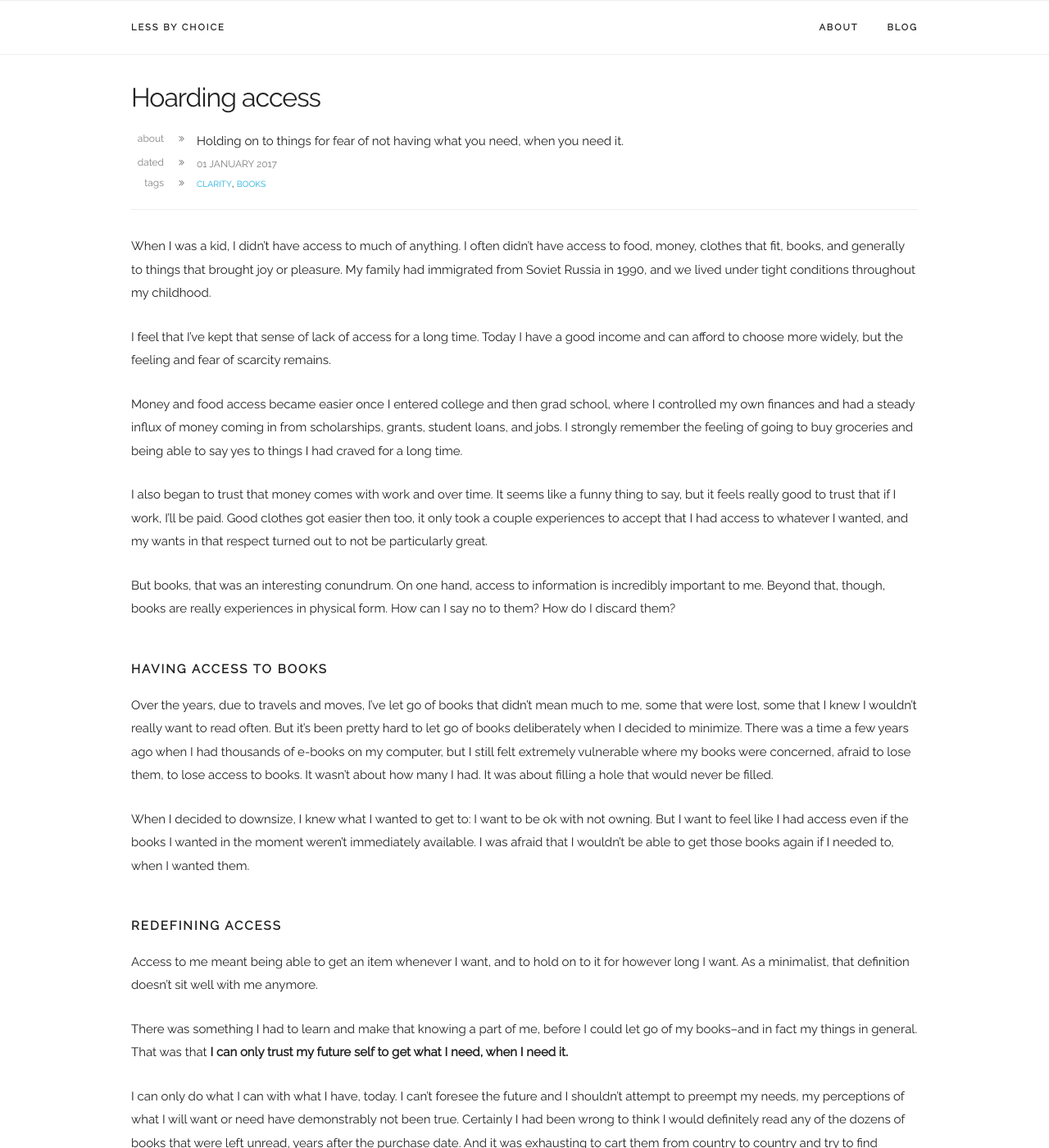
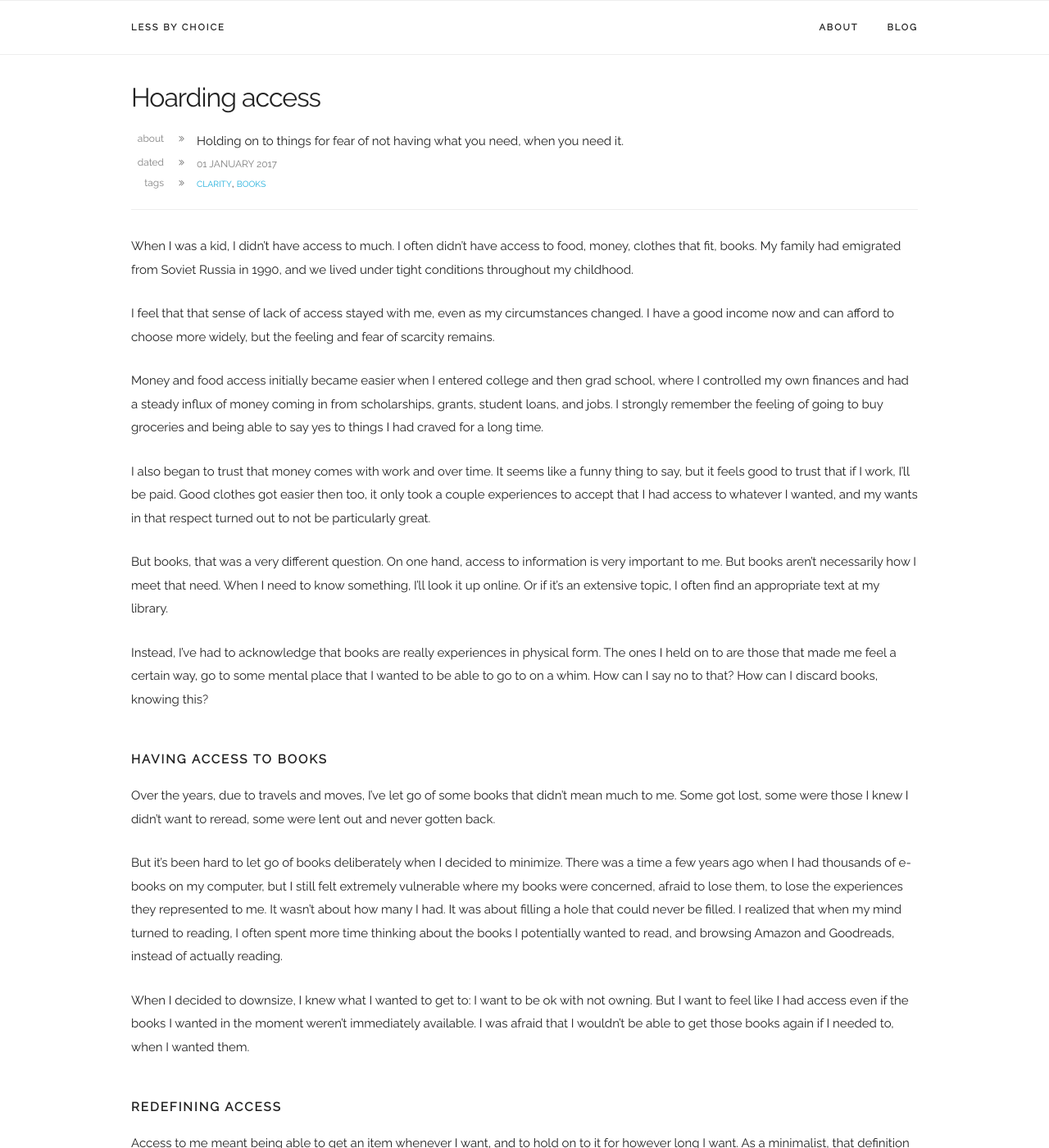
Before and after one commit to mindplace/less-by-choice, a Jekyll site: the page built from _posts/2017-01-01-hoarding-access.md, in a window 1280 px wide and 1400 px high. Shown: the whole window at 82% size. Built offline with Jekyll 4.4.1, drawn with Linux system fonts in a browser that asks for light colours; comment, search, counter and statistics services are not loaded; some of the changed text lies outside the part shown.

Commit message:
clean up post

```diff
--- a/_posts/2017-01-01-hoarding-access.md
+++ b/_posts/2017-01-01-hoarding-access.md
@@ -7,19 +7,23 @@
 takeaway: ["What are the things you are afraid to let go of because you are afraid of losing access?"]
 ---
 
-When I was a kid, I didn't have access to much of anything. I often didn't have access to food, money, clothes that fit, books, and generally to things that brought joy or pleasure. My family had immigrated from Soviet Russia in 1990, and we lived under tight conditions throughout my childhood.
+When I was a kid, I didn't have access to much. I often didn't have access to food, money, clothes that fit, books. My family had emigrated from Soviet Russia in 1990, and we lived under tight conditions throughout my childhood.
 
-I feel that I've kept that sense of lack of access for a long time. Today I have a good income and can afford to choose more widely, but the feeling and fear of scarcity remains.
+I feel that that sense of lack of access stayed with me, even as my circumstances changed. I have a good income now and can afford to choose more widely, but the feeling and fear of scarcity remains.
 
-Money and food access became easier once I entered college and then grad school, where I controlled my own finances and had a steady influx of money coming in from scholarships, grants, student loans, and jobs. I strongly remember the feeling of going to buy groceries and being able to say yes to things I had craved for a long time.
+Money and food access initially became easier when I entered college and then grad school, where I controlled my own finances and had a steady influx of money coming in from scholarships, grants, student loans, and jobs. I strongly remember the feeling of going to buy groceries and being able to say yes to things I had craved for a long time.
 
-I also began to trust that money comes with work and over time. It seems like a funny thing to say, but it feels really good to trust that if I work, I'll be paid. Good clothes got easier then too, it only took a couple experiences to accept that I had access to whatever I wanted, and my wants in that respect turned out to not be particularly great.
+I also began to trust that money comes with work and over time. It seems like a funny thing to say, but it feels good to trust that if I work, I'll be paid. Good clothes got easier then too, it only took a couple experiences to accept that I had access to whatever I wanted, and my wants in that respect turned out to not be particularly great.
 
-But books, that was an interesting conundrum. On one hand, access to information is incredibly important to me. Beyond that, though, books are really experiences in physical form. How can I say no to them? How do I discard them?
+But books, that was a very different question. On one hand, access to information is very important to me. But books aren't necessarily how I meet that need. When I need to know something, I'll look it up online. Or if it's an extensive topic, I often find an appropriate text at my library.
+
+Instead, I've had to acknowledge that books are really experiences in physical form. The ones I held on to are those that made me feel a certain way, go to some mental place that I wanted to be able to go to on a whim. How can I say no to that? How can I discard books, knowing this?
 
 <h2 class="header small-header">having access to books</h2>
 
-Over the years, due to travels and moves, I've let go of books that didn't mean much to me, some that were lost, some that I knew I wouldn't really want to read often. But it's been pretty hard to let go of books deliberately when I decided to minimize. There was a time a few years ago when I had thousands of e-books on my computer, but I still felt extremely vulnerable where my books were concerned, afraid to lose them, to lose access to books. It wasn't about how many I had. It was about filling a hole that would never be filled.
+Over the years, due to travels and moves, I've let go of some books that didn't mean much to me. Some got lost, some were those I knew I didn't want to reread, some were lent out and never gotten back.
+
+But it's been hard to let go of books deliberately when I decided to minimize. There was a time a few years ago when I had thousands of e-books on my computer, but I still felt extremely vulnerable where my books were concerned, afraid to lose them, to lose the experiences they represented to me. It wasn't about how many I had. It was about filling a hole that could never be filled. I realized that when my mind turned to reading, I often spent more time thinking about the books I potentially wanted to read, and browsing Amazon and Goodreads, instead of actually reading.
 
 When I decided to downsize, I knew what I wanted to get to: I want to be ok with not owning. But I want to feel like I had access even if the books I wanted in the moment weren't immediately available. I was afraid that I wouldn't be able to get those books again if I needed to, when I wanted them.
 
@@ -27,10 +31,18 @@
 
 Access to me meant being able to get an item whenever I want, and to hold on to it for however long I want. As a minimalist, that definition doesn't sit well with me anymore.
 
-There was something I had to learn and make that knowing a part of me, before I could let go of my books--and in fact my things in general. That was that **I can only trust my future self to get what I need, when I need it.**
+There was something I had to learn and make that knowing a part of me, before I could let go of my books...and in fact my things in general. That was that I can only trust my future self to get what I need, when I need it.
 
-I can only do what I can with what I have, today. I can't foresee the future and I shouldn't attempt to preempt my needs, my perceptions of what I will want or need have demonstrably not been true. Certainly I had been wrong to think I would definitely read any of the dozens of books that were left unread, years after the purchase date. And it was exhausting to cart them from country to country and try to find storage when I couldn't.
+I can only do what I can with what I have, today. I can't foresee the future and I shouldn't attempt to preempt my needs, because my perceptions of what I will want or need have demonstrably not been true. Certainly I had been wrong to think I would definitely read any of the dozens of books that were left unread, years after the purchase date. And it was exhausting to cart them from country to country and try to find storage when I couldn't.
 
-I can only do what I can with what I have today, but I can do a lot. I must trust that my future self will only be more capable and more resourceful.
+<h2 class="header small-header">after the purge</h2>
+
+As of today, I own 13 physical books. 3 are programming-related books for my career. 2 are cookbooks I often reference. 2 are children's books I love. 1 is on communication. 1 is Marie Kondo's <a href="http://www.goodreads.com/book/show/22318578-the-life-changing-magic-of-tidying-up?ac=1&from_search=true">The Life-Changing Magic of Tidying Up</a>. 3 are on various spirituality topics. And the last one is my favorite fantasy/speculative fiction book, <a href="http://www.goodreads.com/book/show/14201.Jonathan_Strange_Mr_Norrell">Jonathan Strange and Mr Norrell</a>.
+
+I also have about 300 digital books, down from 10k+ that I used to have.
+
+These collections are temporary. At some point I'll have finished reading the programming books, I'll be tired of the cookbooks, or I'll discover that I no longer want or need the others, and let them go.
+
+I have had to come believe, not just know, that I can only do what I can with what I have today. But, I can do a lot, more than past me was able to. I must trust that my future self will only be more capable and more resourceful.
 
 My job is not to give the me of tomorrow everything she might need. My job is to take away from tomorrow's plate everything unnecessary, so that every day I wake up to an easier life where I have the clarity, time, space, and money to make better choices.
```
Also changed, not shown: _posts/2017-01-30-what-does-it-mean-to-own-something.md (+1 -1 lines), _posts/2017-02-01-i-can-afford-to-say-no-to-my-wants.md (added, +8 -0 lines), _posts/2017-02-02-you-are-not-beholden-to-your-past-choices.md (added, +8 -0 lines).
